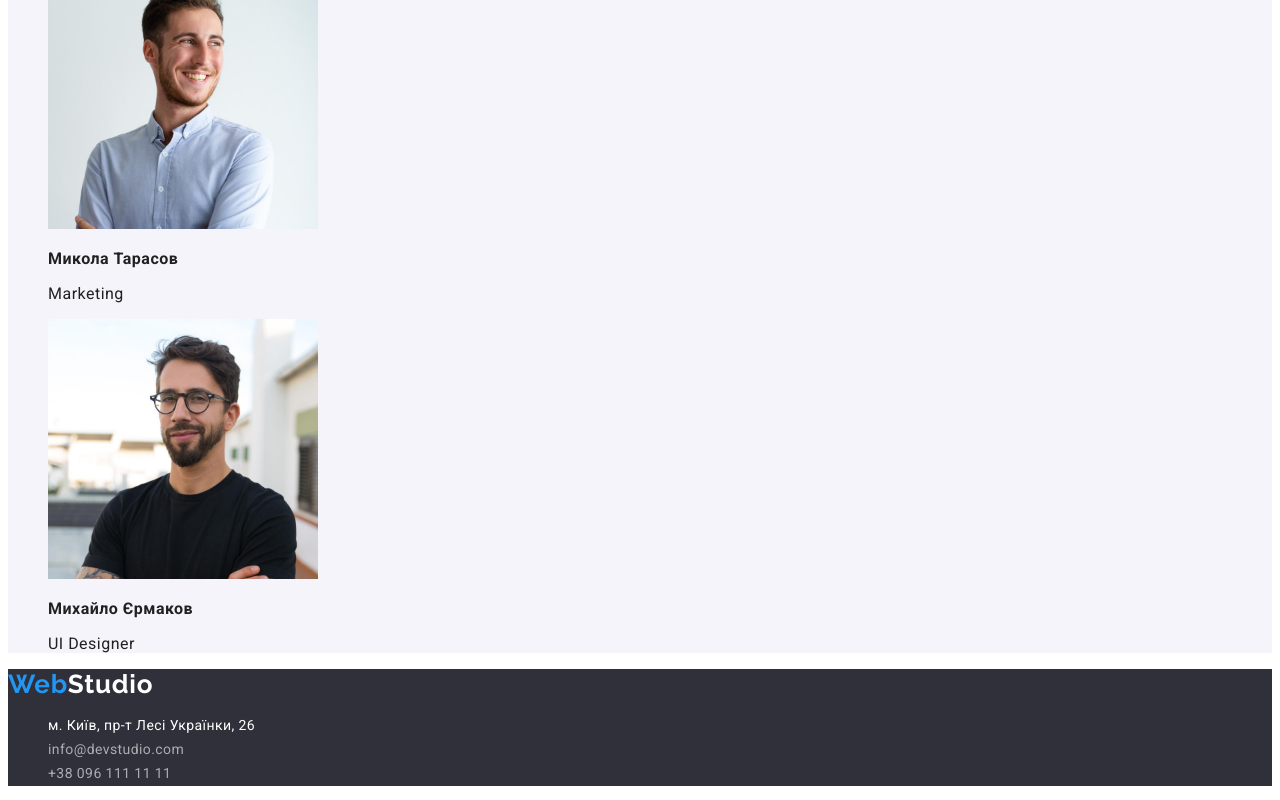
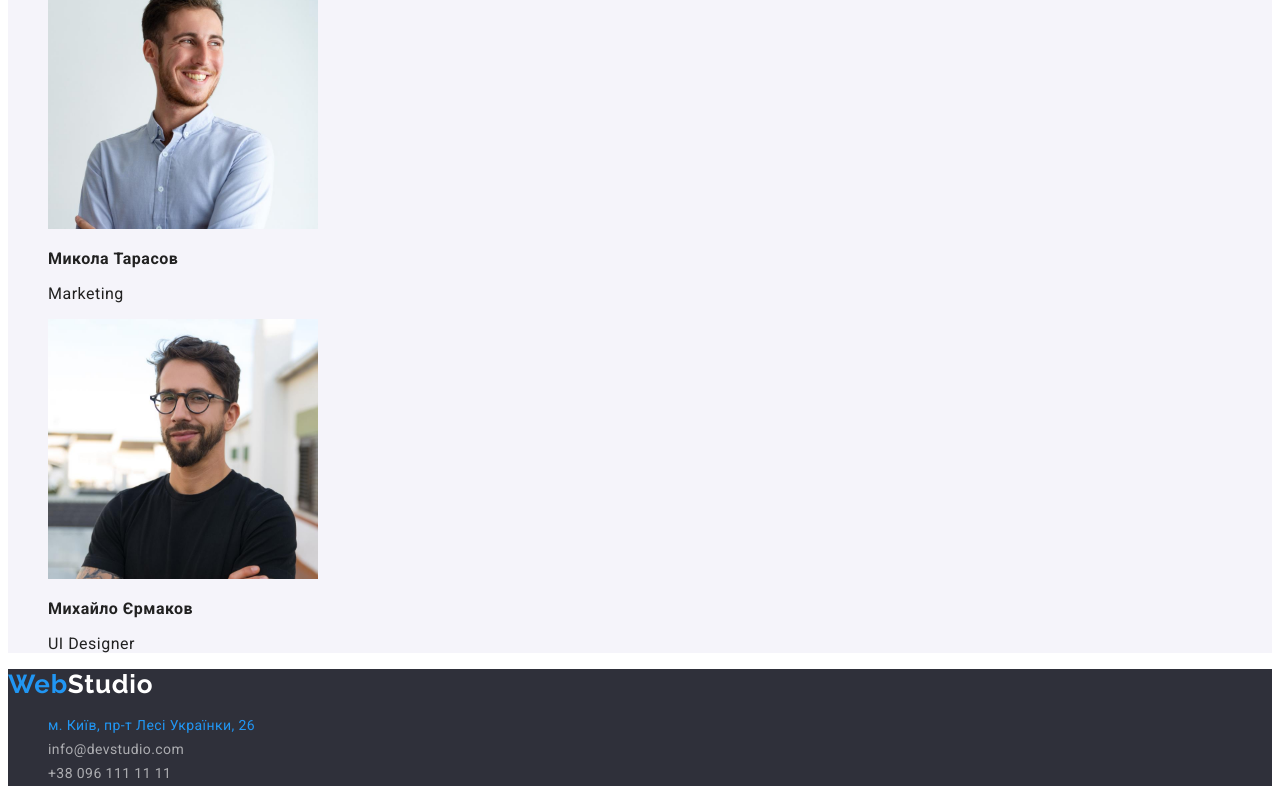
Before and after one commit to acvetochka/goit-markup-hw-02, a plain HTML site: page index.html in a window 1280 px wide. In both pictures the pointer is over the link "м. Київ, пр-т Лесі Українки, 26". Shown: the part 2437-3237 px from the top of the page. Drawn offline with Linux system fonts and the light colour scheme.

Commit message:
додає ховер і фокус посиланням у футері

```diff
--- a/css/styles.css
+++ b/css/styles.css
@@ -186,6 +186,13 @@ body {
     text-decoration: none;
 }
 
+.address-link:hover,
+.address-link:focus,
+.address-item:hover,
+.address-item:focus {
+    color: var(--accent-color);
+}
+
 /* Стилі portfolio.html */
 
 .filter {
```
